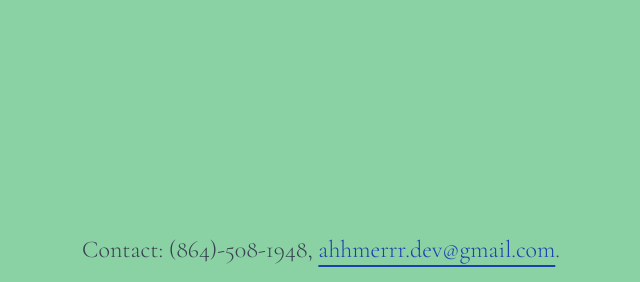
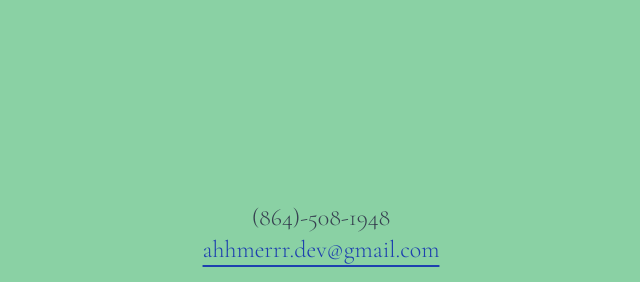
Before and after one commit to ahhmerrr/site, a website: page docs/index.html in a window 1280 px wide. Shown: the part 2118-2400 px from the top of the page, without its empty margins (319-959 px from the left). Drawn offline with nearby package versions, Linux system fonts and the light colour scheme; a web font is replaced by a local one.

Commit message:
CSS > HTML 🎯

```diff
--- a/docs/index.html
+++ b/docs/index.html
@@ -144,16 +144,22 @@
                         class="w-32 h-32 sm:w-48 sm:h-48 m-4"
                     />
 
+                    <div class="absolute bottom-0 mb-4">
                         <p
-                        class="text-lg sm:text-xl md:text-2xl w-full text-gray-700 font-light font-cormorant text-center absolute bottom-0 mb-4"
+                            class="text-lg sm:text-xl md:text-2xl w-full text-gray-700 font-light font-cormorant text-center"
                         >
-                        Contact: (864)-508-1948,
+                            (864)-508-1948
+                        </p>
+                        <p
+                            class="text-lg sm:text-xl md:text-2xl w-full text-gray-700 font-light font-cormorant text-center"
+                        >
                             <a
                                 href="mailto:ahhmerrr.dev@gmail.com"
                                 class="text-blue-800 hover:text-purple-800 underline underline-offset-8 transition-all"
                                 >ahhmerrr.dev@gmail.com</a
-                        >.
+                            >
                         </p>
+                    </div>
                 </div>
             </section>
         </div>
```
Also changed, not shown: docs/styles.css, 1 other file. Lines whose indentation alone changed are shown as unchanged.
